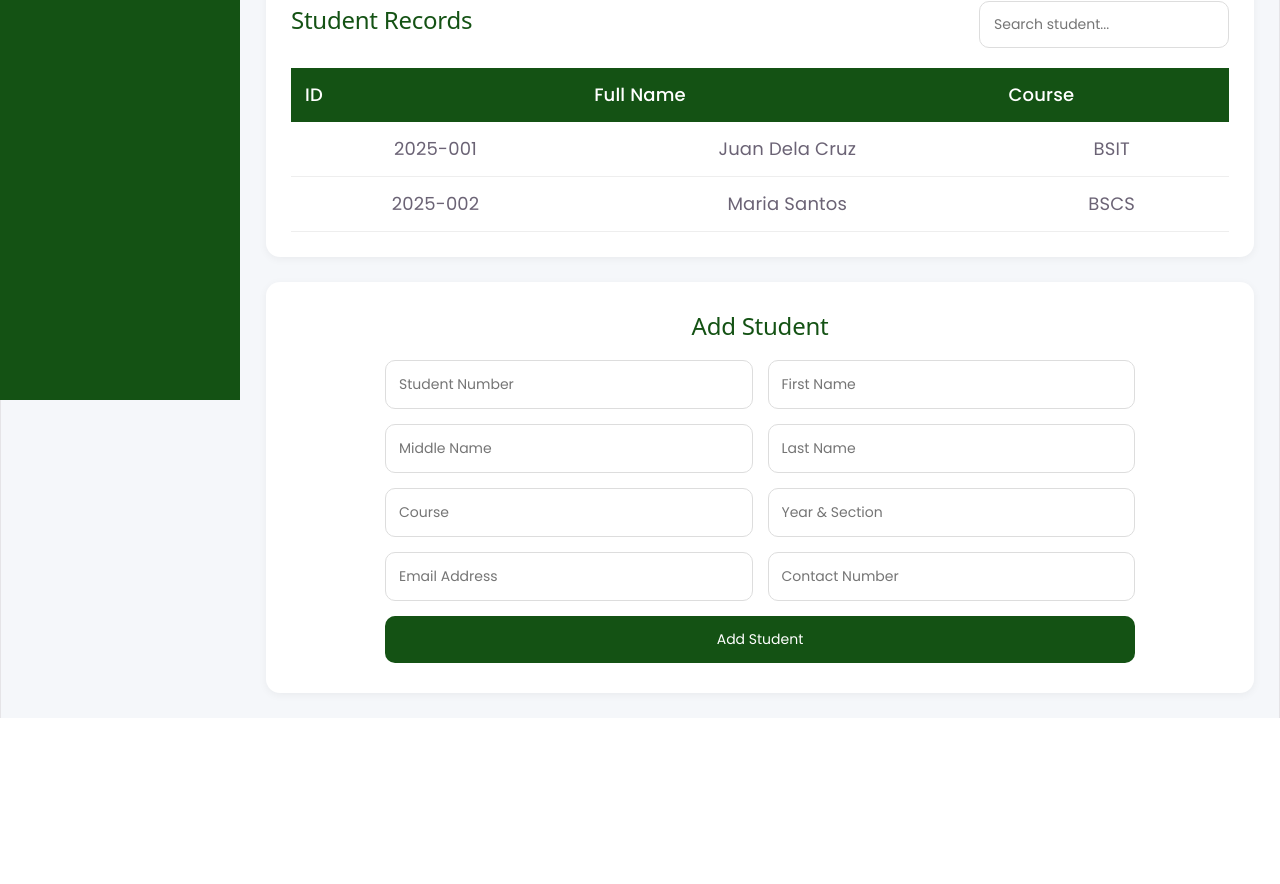
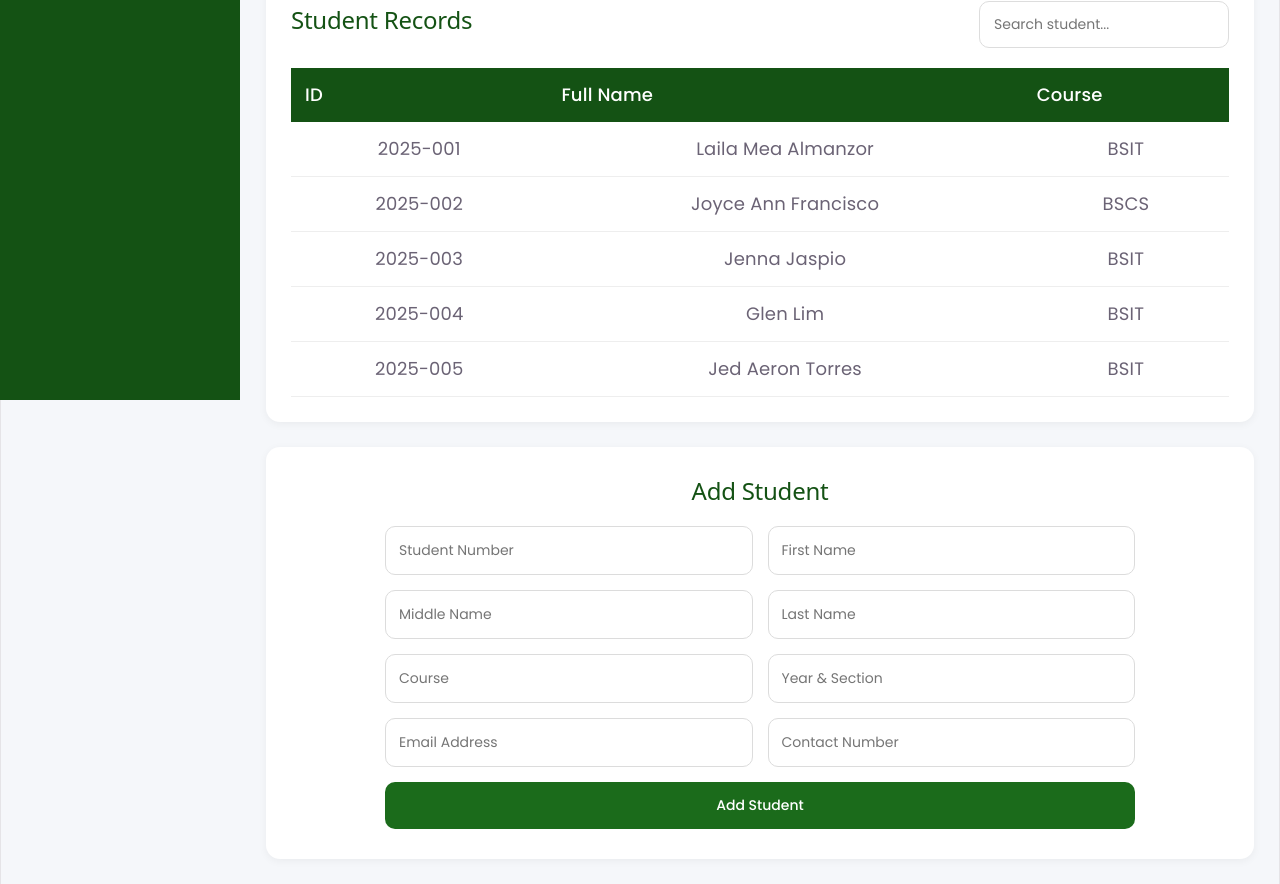
Before and after one commit to jennajaspio/student-portal, a React (Vite) app: page / in a window 1280 px wide. Shown: the part 400-1284 px from the top of the page. Before the commit the page ends 1118 px from the top, so only its background shows below. Built offline with nearby package versions, Linux system fonts and the light colour scheme.

Commit message:
Updated UI

```diff
--- a/src/App.css
+++ b/src/App.css
@@ -202,32 +202,32 @@ table tr:hover{
   display:grid;
   grid-template-columns:repeat(2, 1fr);
   gap:15px;
-
-  /* center inside container */
   width:100%;
   max-width:750px;
 }
 
-/* inputs */
 .student-form input{
   width:100%;
   padding:13px;
-  border:1px solid #ddd;
+  border:1px solid #dcdcdc;
   border-radius:10px;
   outline:none;
   font-size:14px;
+  background:white;
+  color:#333;
 }
 
 /* button full width */
 .student-form button{
   grid-column: span 2;
-  background:#145214;
+  background:#1b6b1b;
   color:white;
   border:none;
   padding:13px;
   border-radius:10px;
   cursor:pointer;
   font-size:14px;
+  font-weight:500;
   transition:0.3s;
 }
 
--- a/src/App.jsx
+++ b/src/App.jsx
@@ -9,13 +9,28 @@ function App() {
   const students = [
     {
       id: "2025-001",
-      name: "Juan Dela Cruz",
+      name: "Laila Mea Almanzor",
       course: "BSIT",
     },
     {
       id: "2025-002",
-      name: "Maria Santos",
+      name: "Joyce Ann Francisco",
       course: "BSCS",
+    },
+    {
+      id: "2025-003",
+      name: "Jenna Jaspio",
+      course: "BSIT",
+    },
+    {
+      id: "2025-004",
+      name: "Glen Lim",
+      course: "BSIT",
+    },
+    {
+      id: "2025-005",
+      name: "Jed Aeron Torres",
+      course: "BSIT",
     },
   ];
 
```
